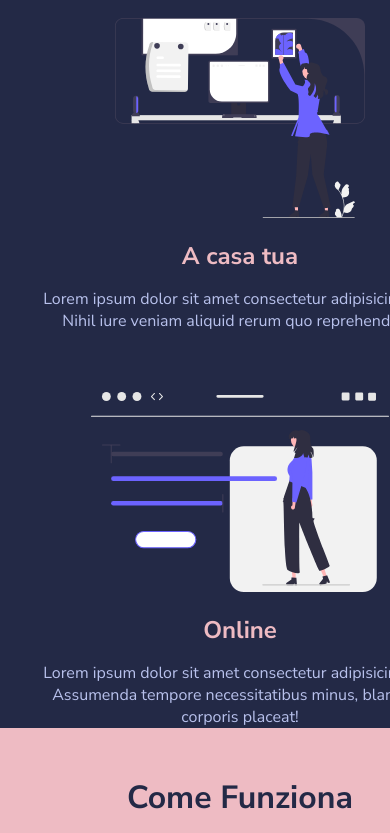
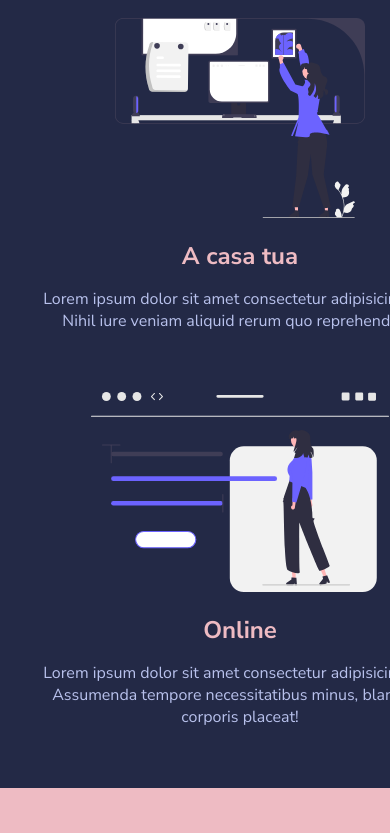
Before and after one commit to eduardorocco/html-css-resp-wannabe, a plain HTML site: page index.html in a window 390 px wide. Shown: the part 215-1048 px from the top of the page. Drawn offline with Linux system fonts and the light colour scheme.

Commit message:
ADD padding

```diff
--- a/css/responsive.css
+++ b/css/responsive.css
@@ -23,7 +23,7 @@
        width: 100%;
     }
 
-    .row .col:not(:last-child) {
+    .row .col {
         padding-bottom: 60px;
     }
 
```
